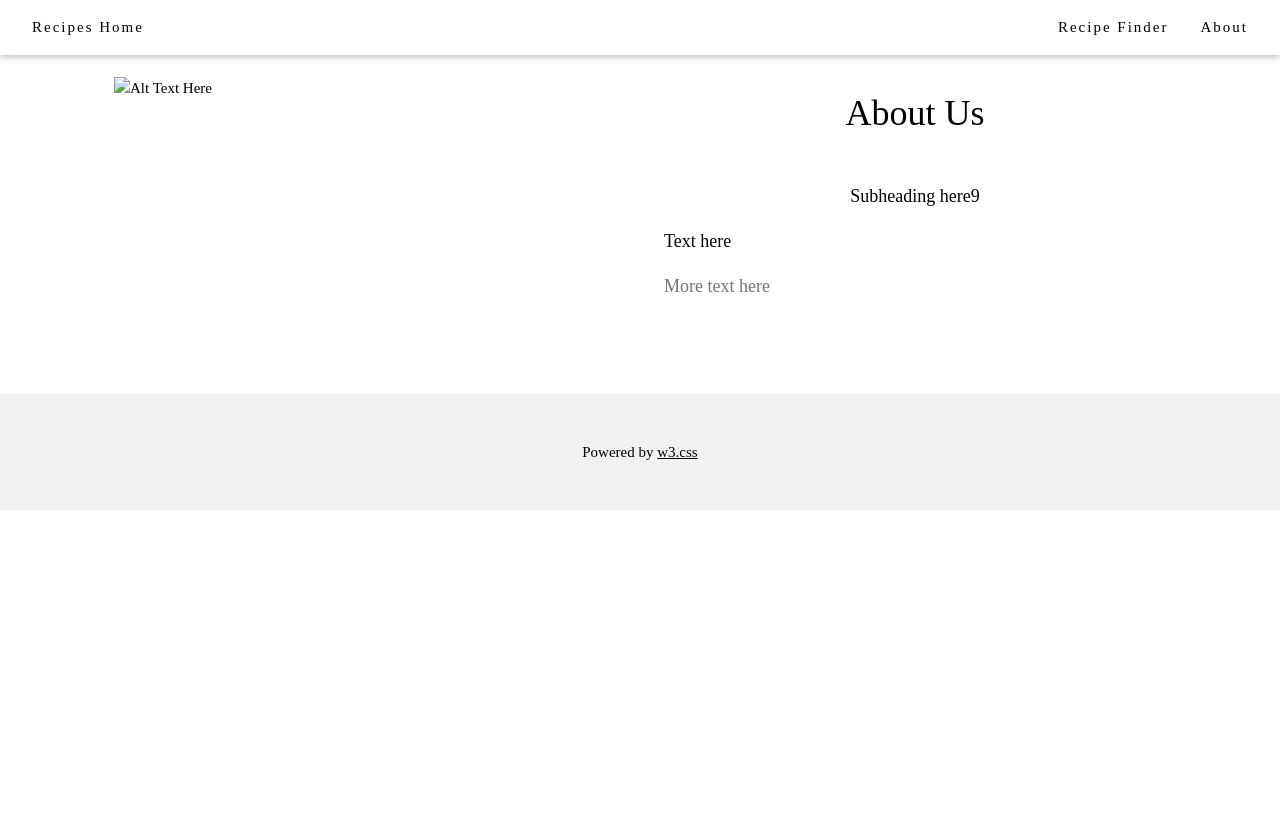
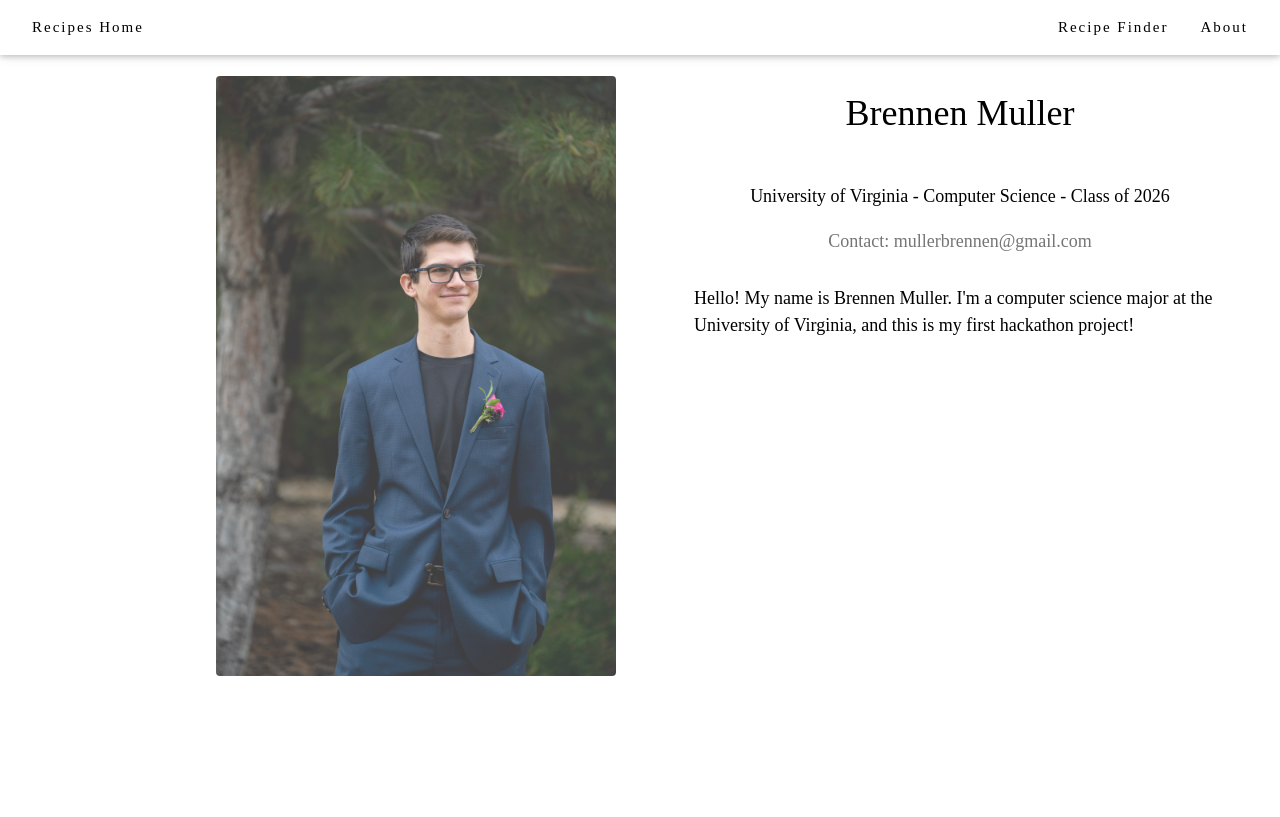
Before and after one commit to TI-Allard/hoohacks23, a Django app: page /about/ in a window 1280 px wide. Shown: the top 817 px of the page. Before the commit the page ends 510 px from the top, so only its background shows below. Run offline with Django 4.2, Linux system fonts and the light colour scheme.

Commit message:
Updated About HTML
- Also added an image of myself and a description!

```diff
--- a/Brennen's Sources (temp).txt
+++ b/Brennen's Sources (temp).txt
@@ -1,6 +1,7 @@
 ### Django Tutorial - https://docs.djangoproject.com/en/4.1/intro/tutorial01/
 ### W3 Schools HTML Tutorial - https://www.w3schools.com/html/
 ### W3 Schools CSS Templates - https://www.w3schools.com/w3css/w3css_templates.asp
+### Django How to manage static files - https://docs.djangoproject.com/en/4.1/howto/static-files/
 ### Django Custom Template Tags and Filters - https://docs.djangoproject.com/en/dev/howto/custom-template-tags/
 
 ### Header Image - https://www.pexels.com/photo/white-and-brown-cooked-dish-on-white-ceramic-bowls-958545/
--- a/recipes/templates/recipes/about.html
+++ b/recipes/templates/recipes/about.html
@@ -31,20 +31,39 @@ h1, h2, h3, h4, h5, h6 {
 
 
 <!-- Page content -->
-<div class="w3-content" style="max-width:1100px">
+<div class="w3-content" style="max-width:1500px">
 
 
-  <!-- About Section -->
+  <!-- About Brennen Section -->
   <div class="w3-row w3-padding-64">
     <div class="w3-col m6 w3-padding-large w3-hide-small">
-     <img src="" class="{% static 'recipes/header_image.jpg' %}" alt="Alt Text Here" width="600" height="750">
+     <img src="{% static 'recipes/brennen.jpg' %}" class="w3-round w3-image w3-opacity-min" alt="Brennen posed in a suit" width="400px" align="right">
     </div>
 
     <div class="w3-col m6 w3-padding-large">
-      <h1 class="w3-center">About Us</h1><br>
-      <h5 class="w3-center">Subheading here9</h5>
-      <p class="w3-large">Text here</p>
-      <p class="w3-large w3-text-grey w3-hide-medium">More text here</p>
+      <h1 class="w3-center">Brennen Muller</h1><br>
+      <h5 class="w3-center">University of Virginia - Computer Science - Class of 2026</h5>
+      <p class="w3-large w3-text-grey w3-hide-medium" style="text-align:center">Contact: mullerbrennen@gmail.com</p>
+      <p class="w3-large" style="margin:30px">
+        Hello! My name is Brennen Muller. I'm a computer science major at the University of Virginia, and this is my first
+      hackathon project!
+      </p>
+    </div>
+  </div>
+
+  <!-- About Tiara Section -->
+  <div class="w3-row w3-padding-64">
+    <div class="w3-col m6 w3-padding-large w3-hide-small">
+     <img src="{% static 'recipes/tiara.jpg' %}" class="w3-round w3-image w3-opacity-min" alt="Alt Text Here" width="400px" align="right">
+    </div>
+
+    <div class="w3-col m6 w3-padding-large">
+      <h1 class="w3-center">NAME</h1><br>
+      <h5 class="w3-center">INFO</h5>
+      <p class="w3-large w3-text-grey w3-hide-medium" style="text-align:center">CONTACT</p>
+      <p class="w3-large" style="margin:30px">
+        BODY TEXT
+      </p>
     </div>
   </div>
 
```
Also changed, not shown: recipes/static/recipes/brennen.jpg (added).
